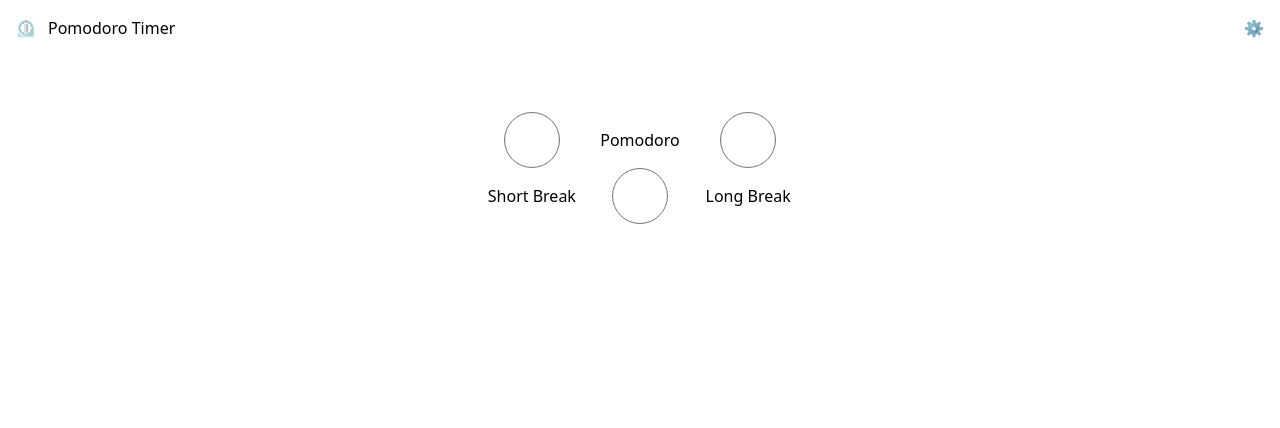
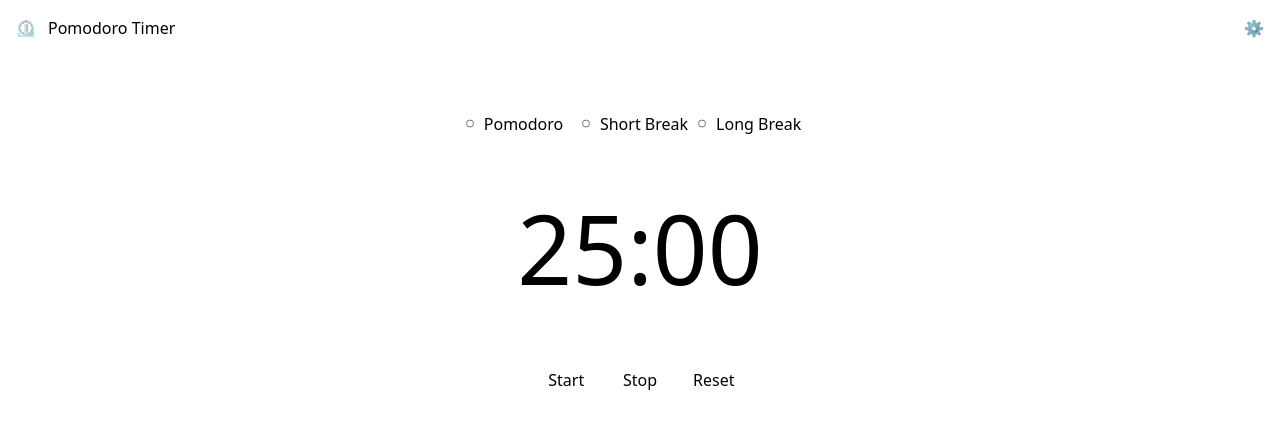
Before and after one commit to jstevenfm/PomodoroTimer-React-Tailwind, a React (Vite) app: page / in a window 1280 px wide. Shown: the top 428 px of the page. Built offline with nearby package versions, Linux system fonts and the light colour scheme.

Commit message:
feat: add TimerControls and TimerCounter components to the App

```diff
--- a/src/App.jsx
+++ b/src/App.jsx
@@ -1,4 +1,6 @@
 import Header from "./assets/components/sections/header/Header"
+import TimerControls from "./assets/components/sections/timer/TimerControls"
+import TimerCounter from "./assets/components/sections/timer/TimerCounter"
 import TimerStatus from "./assets/components/sections/timer/TimerStatus"
 
 function App() {
@@ -9,6 +11,8 @@ function App() {
       <main className="flex flex-col">
         <section className="flex flex-col items-center justify-center my-14 mx-auto">
           <TimerStatus />
+          <TimerCounter />
+          <TimerControls />
         </section>
       </main>
     </>
--- /dev/null
+++ b/src/assets/components/sections/timer/TimerControls.jsx
@@ -0,0 +1,11 @@
+const TimerControls = () => {
+  return (
+    <div className="py-2 px-5 w-3/4 max-w-72 grid grid-cols-3 justify-items-center">
+      <button className="">Start</button>
+      <button className="">Stop</button>
+      <button className="">Reset</button>
+    </div>
+  );
+}
+
+export default TimerControls
--- /dev/null
+++ b/src/assets/components/sections/timer/TimerCounter.jsx
@@ -0,0 +1,11 @@
+const TimerCounter = () => {
+  return (
+    <div className="flex my-16 mx-auto text-8xl font-medium">
+      <p>25</p>
+      <p>:</p>
+      <p>00</p>
+    </div>
+  )
+}
+
+export default TimerCounter
--- a/src/assets/components/ui/BtnRadioStatus.jsx
+++ b/src/assets/components/ui/BtnRadioStatus.jsx
@@ -1,8 +1,10 @@
 const ButtonRadioStatus = ({id, text}) => {
   return (
     <>
-      <input type="radio" id={id} name="status" />
-      <label htmlFor={id} className="py-4 px-2.5 cursor-pointer text-center hover:scale-105">{text}</label>
+      <div className="hover:scale-105"> {/* This div is just for styling purposes, you can remove it*/}
+        <input type="radio" id={id} name="status" className="w-2" />
+        <label htmlFor={id} className="py-4 px-2.5 cursor-pointer text-center hover:scale-105">{text}</label>
+      </div>
     </>
   )
 }
```
